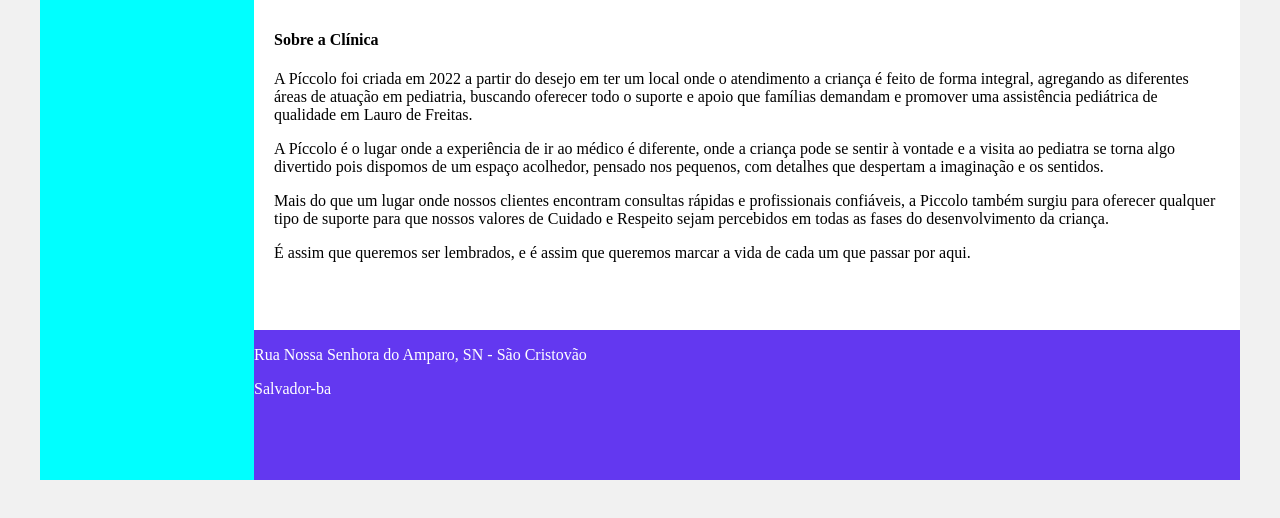
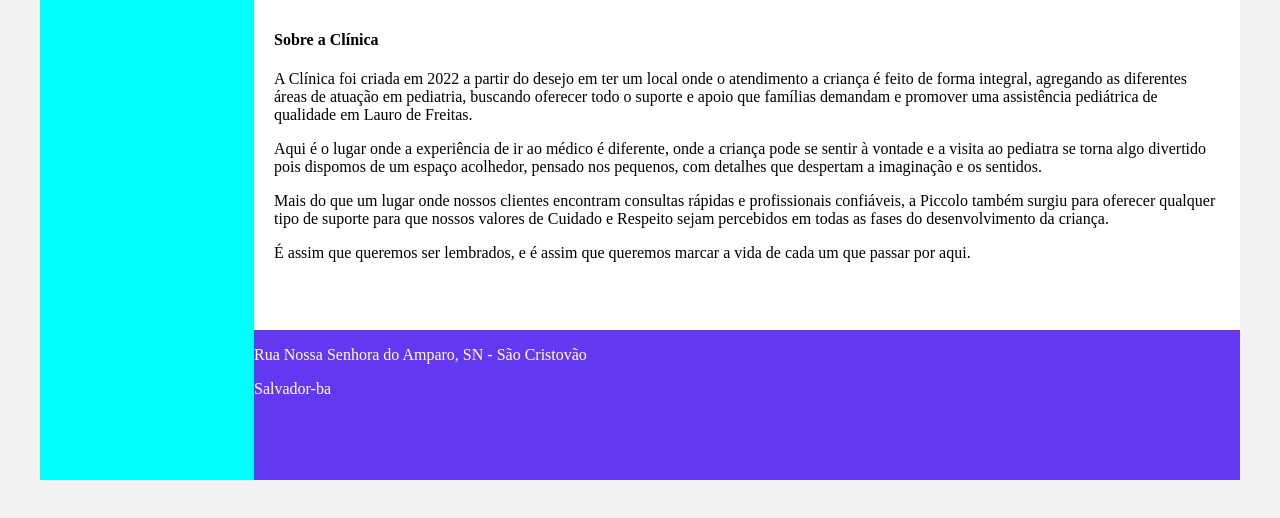
Before and after one commit to JorgeSantosxp/siteclinDIO, a plain HTML site: page sobre.html in a window 1280 px wide. Shown: the part 162-680 px from the top of the page. Drawn offline with Linux system fonts and the light colour scheme.

Commit message:
Alteração de texto na página sobre

```diff
--- a/sobre.html
+++ b/sobre.html
@@ -31,9 +31,9 @@
 
             <div class="content">
                 <h4>Sobre a Clínica</h4>
-                <p>A Píccolo foi criada em 2022 a partir do desejo em ter um local onde o atendimento a criança é feito de forma integral, agregando as diferentes áreas de atuação em pediatria, buscando oferecer todo o suporte e apoio que famílias demandam e promover uma assistência pediátrica de qualidade em Lauro de Freitas.</p>
+                <p>A Clínica foi criada em 2022 a partir do desejo em ter um local onde o atendimento a criança é feito de forma integral, agregando as diferentes áreas de atuação em pediatria, buscando oferecer todo o suporte e apoio que famílias demandam e promover uma assistência pediátrica de qualidade em Lauro de Freitas.</p>
 
-                <p>A Píccolo é o lugar onde a experiência de ir ao médico é diferente, onde a criança pode se sentir à vontade e a visita ao pediatra se torna algo divertido pois dispomos de um espaço acolhedor, pensado nos pequenos, com detalhes que despertam a imaginação e os sentidos.
+                <p>Aqui é o lugar onde a experiência de ir ao médico é diferente, onde a criança pode se sentir à vontade e a visita ao pediatra se torna algo divertido pois dispomos de um espaço acolhedor, pensado nos pequenos, com detalhes que despertam a imaginação e os sentidos.
                 </p>
 
                 <p>Mais do que um lugar onde nossos clientes encontram consultas rápidas e profissionais confiáveis, a Piccolo também surgiu para oferecer qualquer tipo de suporte para que nossos valores de Cuidado e Respeito sejam percebidos em todas as fases do desenvolvimento da criança.
```
